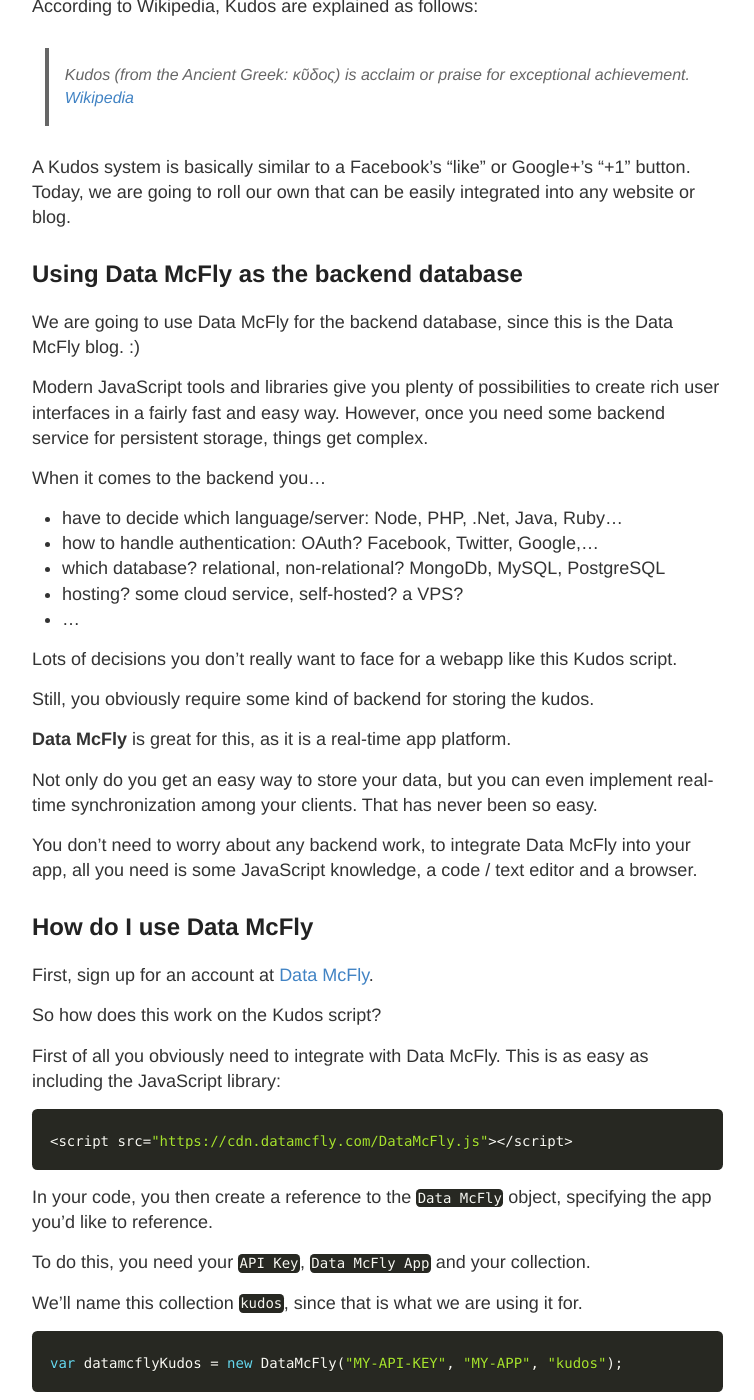
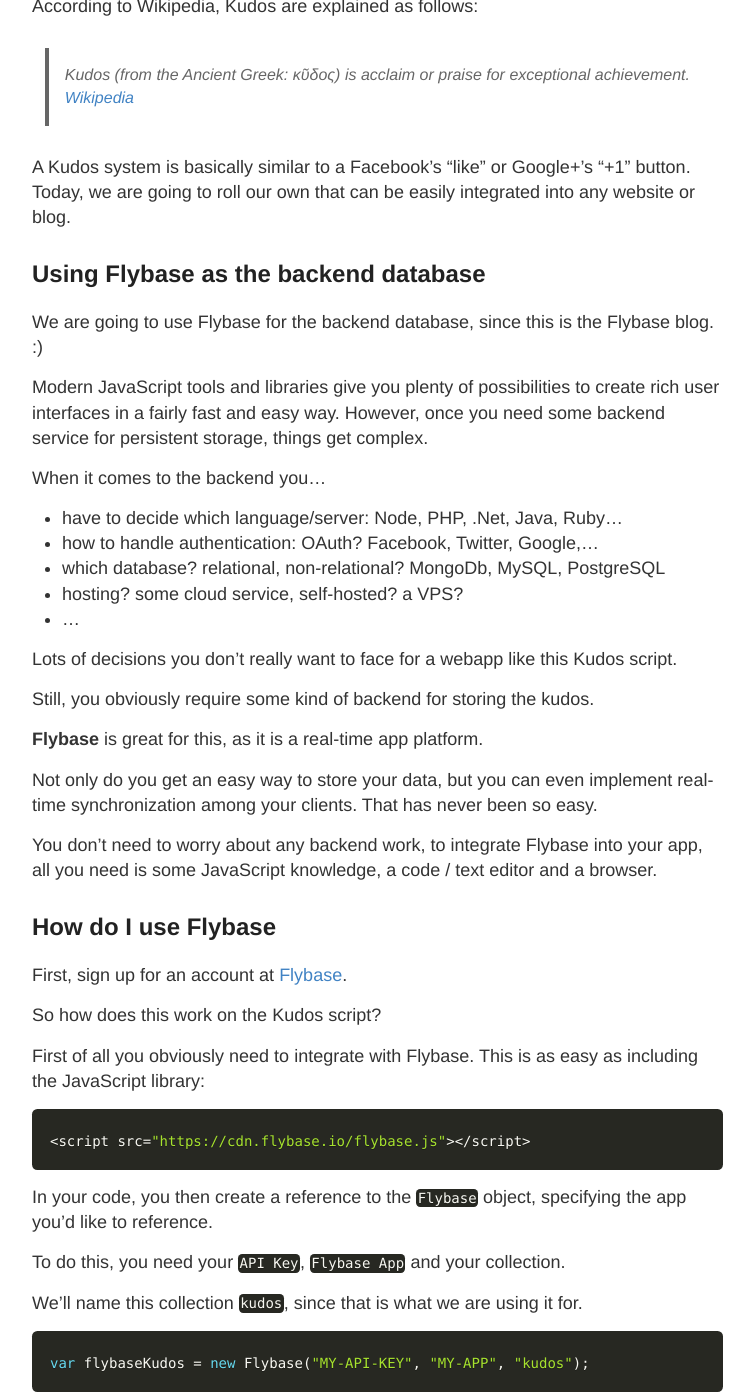
Before and after one commit to flybaseio/flybaseio.github.io, a Jekyll site: the page built from _posts/2015-01-27-kudos.md, in a window 1280 px wide and 1400 px high, scrolled down 662 px. Shown: the whole window, without its empty margins (248-1002 px from the left). Built offline with Jekyll 4.4.1, drawn with Linux system fonts in a browser that asks for light colours; nearby versions of some CDN libraries; some of the changed text lies outside the part shown.

Commit message:
update kudos

````diff
--- a/_posts/2015-01-27-kudos.md
+++ b/_posts/2015-01-27-kudos.md
@@ -1,10 +1,10 @@
 ---
 layout: "post"
-title: "Kudos for your site - powered by Data McFly"
+title: "Kudos for your site - powered by Flybase"
 date: "2015-01-27 10:00"
 tags:
 - "code"
-image: "http://blog.datamcfly.com/images/posts/kudos.png"
+image: "http://blog.flybase.io/images/posts/kudos.png"
 ogtype: "article"
 bodyclass: "post"
 ---
@@ -25,9 +25,9 @@ According to Wikipedia, Kudos are explained as follows:
 
 A Kudos system is basically similar to a Facebook's "like" or Google+'s "+1" button. Today, we are going to roll our own that can be easily integrated into any website or blog.
 
-## Using Data McFly as the backend database
+## Using Flybase as the backend database
 
-We are going to use Data McFly for the backend database, since this is the Data McFly blog. :)
+We are going to use Flybase for the backend database, since this is the Flybase blog. :)
 
 Modern JavaScript tools and libraries give you plenty of possibilities to create rich user interfaces in a fairly fast and easy way. However, once you need some backend service for persistent storage, things get complex.
 
@@ -43,32 +43,32 @@ Lots of decisions you don't really want to face for a webapp like this Kudos scr
 
 Still, you obviously require some kind of backend for storing the kudos.
 
-**Data McFly** is great for this, as it is a real-time app platform.
+**Flybase** is great for this, as it is a real-time app platform.
 
 Not only do you get an easy way to store your data, but you can even implement real-time synchronization among your clients. That has never been so easy.
 
-You don't need to worry about any backend work, to integrate Data McFly into your app, all you need is some JavaScript knowledge, a code / text editor and a browser.
+You don't need to worry about any backend work, to integrate Flybase into your app, all you need is some JavaScript knowledge, a code / text editor and a browser.
 
-## How do I use Data McFly
+## How do I use Flybase
 
-First, sign up for an account at [Data McFly](https://app.datamcfly.com/signup).
+First, sign up for an account at [Flybase](https://app.flybase.io/signup).
 
 So how does this work on the Kudos script?
 
-First of all you obviously need to integrate with Data McFly. This is as easy as including the JavaScript library:
+First of all you obviously need to integrate with Flybase. This is as easy as including the JavaScript library:
 
 ```javascript
-<script src="https://cdn.datamcfly.com/DataMcFly.js"></script>
+<script src="https://cdn.flybase.io/flybase.js"></script>
 ```
 
-In your code, you then create a reference to the `Data McFly` object, specifying the app you'd like to reference.
+In your code, you then create a reference to the `Flybase` object, specifying the app you'd like to reference.
 
-To do this, you need your `API Key`, `Data McFly App` and your collection.
+To do this, you need your `API Key`, `Flybase App` and your collection.
 
 We'll name this collection `kudos`, since that is what we are using it for.
 
 ```javascript
-var datamcflyKudos = new DataMcFly("MY-API-KEY", "MY-APP", "kudos");
+var flybaseKudos = new Flybase("MY-API-KEY", "MY-APP", "kudos");
 ```
 
 ### Tracking users
@@ -116,8 +116,8 @@ Storing data is as simple as setting the value.
 // create a key using the current page url, and remove all symbols.
 var key = document.location.pathname.replace(/[\/-]/g,'');
 
-//	create a document in Data McFly containing the key for the page, uid for the visitor and set likes to 1.
-datamcflyKudos.set({
+//	create a document in Flybase containing the key for the page, uid for the visitor and set likes to 1.
+flybaseKudos.set({
 	'key' : key,
 	'uid' : uid,
 	'likes' : 1
@@ -129,11 +129,11 @@ datamcflyKudos.set({
 **Removing** an existing Kudos simply removes the document referenced by `key` and `uid`:
 
 ```javascript
-datamcflyKudos.where({ "$and": [ {"key": key }, {"uid": uid } ] }).on('value', function(data){
+flybaseKudos.where({ "$and": [ {"key": key }, {"uid": uid } ] }).on('value', function(data){
 	if( data.count() ){
 		data.forEach( function(snapshot){
 			var doc = snapshot.value();
-			datamcflyKudos.deleteDocument( doc._id );
+			flybaseKudos.deleteDocument( doc._id );
 		});
 	}
 });
@@ -143,15 +143,15 @@ datamcflyKudos.where({ "$and": [ {"key": key }, {"uid": uid } ] }).on('value', f
 
 ```javascript
 var likeCount = 0;
-datamcflyKudos.where({'key' : key}).on('value', function(data){
+flybaseKudos.where({'key' : key}).on('value', function(data){
 	likeCount = data.count();
 	cb( likeCount );
 });
-datamcflyKudos.on('added', function(data){
+flybaseKudos.on('added', function(data){
 	likeCount = likeCount + 1;
 	cb( likeCount );
 });
-datamcflyKudos.on('removed', function(data){
+flybaseKudos.on('removed', function(data){
 	likeCount = likeCount - 1;
 	cb( likeCount );
 });
@@ -161,10 +161,10 @@ We've added three event listeners, first we run a query and retrieve all kudos f
 
 Then we've added an `added` listener and a `removed` listener, these listen  for any changes to the kudos count in real-time, meaning if any changes occur, for example, another visitor to the same page adds a kudos to the page, or removes their kudos, then all other visitors will see the count change automatically.
 
-Every time a value is updated on the Data McFly store, this callback will be invoked, and the kudos count for that page will automatically update.
+Every time a value is updated on the Flybase store, this callback will be invoked, and the kudos count for that page will automatically update.
 
 ## Code and Usage
 
-All of the code is available on **GitHub**: [https://github.com/DataMcFly/kudos](https://github.com/DataMcFly/kudos).
+All of the code is available on **GitHub**: [https://github.com/flybaseio/kudos](https://github.com/flybaseio/kudos).
 
-The Repo also includes detailed instructions on how to add the script to your own page as well as on how to properly create and configure your Data McFly account. As always, I'm more than happy for any comments or PRs with improvements.
+The Repo also includes detailed instructions on how to add the script to your own page as well as on how to properly create and configure your Flybase account. As always, I'm more than happy for any comments or PRs with improvements.
````
